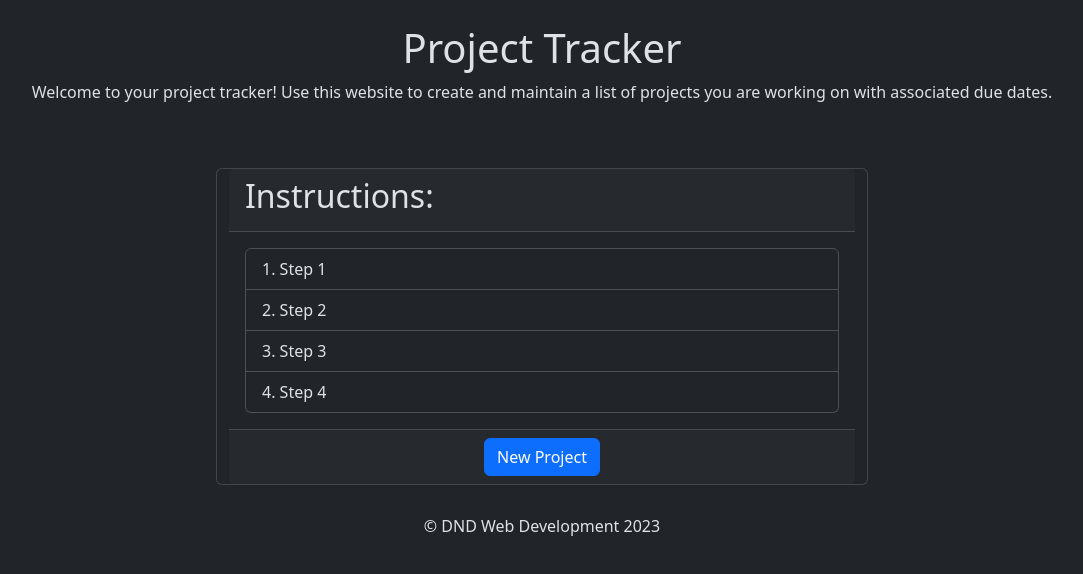
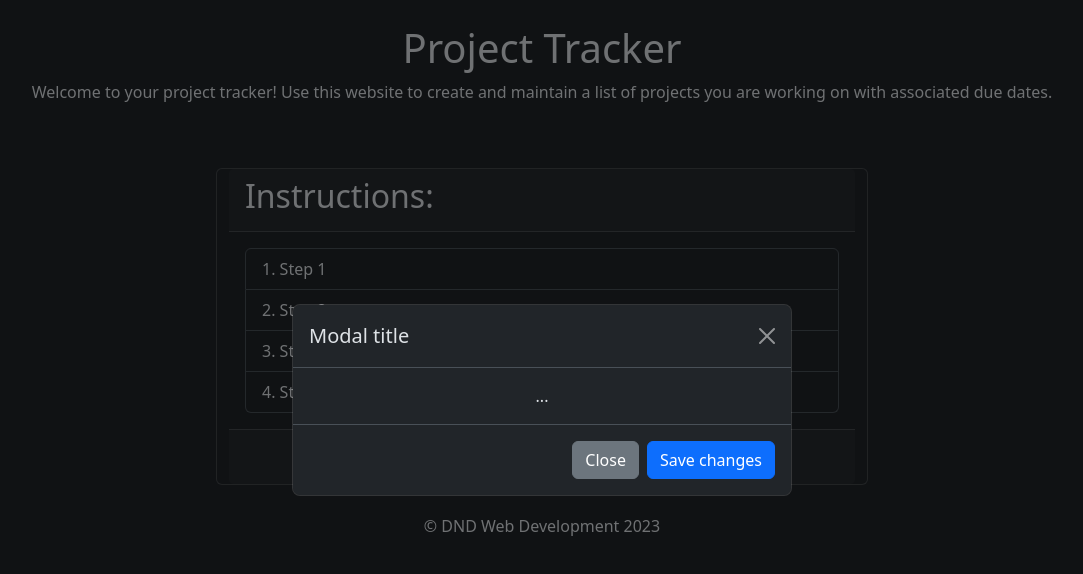
Before and after one commit to DaniDrury/project-tracker, a plain HTML site: page index.html in a window 1280 px wide. Both pictures are taken after a click on the button "New Project". Shown: the whole page, without its empty margins (98-1181 px from the left). Drawn offline with nearby package versions, Linux system fonts and the light colour scheme.

Commit message:
linked bs script to allow modal to work

```diff
--- a/index.html
+++ b/index.html
@@ -35,7 +35,31 @@
                     </ol>
                 </div>
                 <div class="card-footer text-center">
-                    <button type="button" class="btn btn-primary" id="modalBtn">New Project</button>
+                    <button type="button" class="btn btn-primary" id="modalBtn" data-bs-toggle="modal"
+                        data-bs-target="#modalForm">
+                        New Project
+                    </button>
+                    <!-- Modal -->
+                    <!-- static backdrop prevents modal from closing when user clicks on background. data-bs-keyboard="false" prevents escape key from closing modal -->
+                    <div class="modal fade" id="modalForm" data-bs-backdrop="static" data-bs-keyboard="false" tabindex="-1" aria-labelledby="modalForm" aria-hidden="true">
+                        <!-- vertically centers the modal and makes it scrollable -->
+                        <div class="modal-dialog modal-dialog-centered modal-dialog-scrollable">
+                            <div class="modal-content">
+                                <div class="modal-header">
+                                    <h1 class="modal-title fs-5" id="modalLabel">Modal title</h1>
+                                    <button type="button" class="btn-close" data-bs-dismiss="modal" aria-label="Close"></button>
+                                </div>
+                                <div class="modal-body">
+                                    ...
+                                </div>
+                                <div class="modal-footer">
+                                    <button type="button" class="btn btn-secondary"
+                                        data-bs-dismiss="modal">Close</button>
+                                    <button type="button" class="btn btn-primary">Save changes</button>
+                                </div>
+                            </div>
+                        </div>
+                    </div>
                 </div>
             </div>
         </section>
@@ -48,6 +72,7 @@
         <h6>&copy DND Web Development 2023</h3>
     </footer>
 
+    <script src="https://cdn.jsdelivr.net/npm/bootstrap@5.3.2/dist/js/bootstrap.bundle.min.js"></script>
     <script src="./assets/js/script.js"></script>
 </body>
 
```
